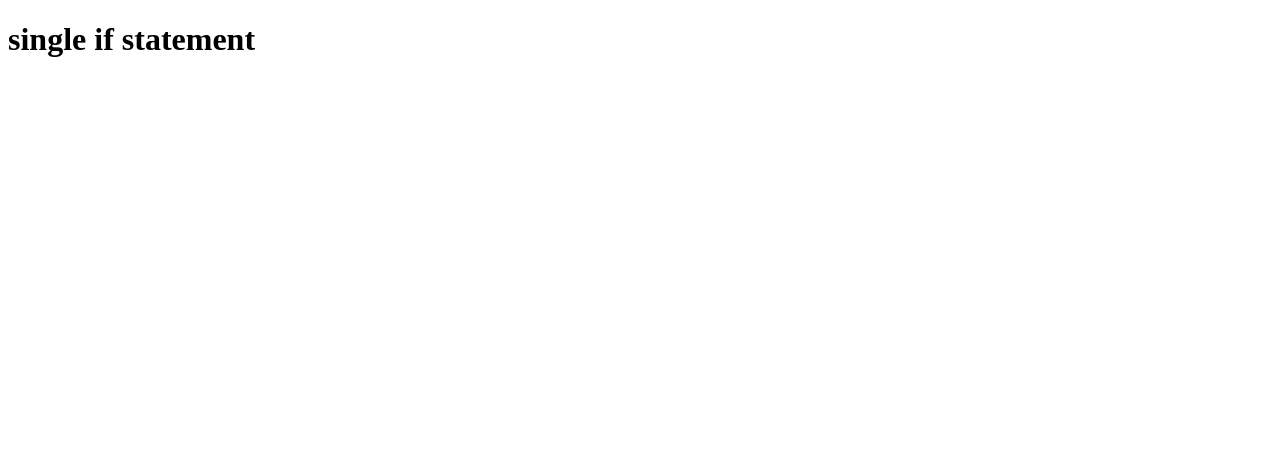
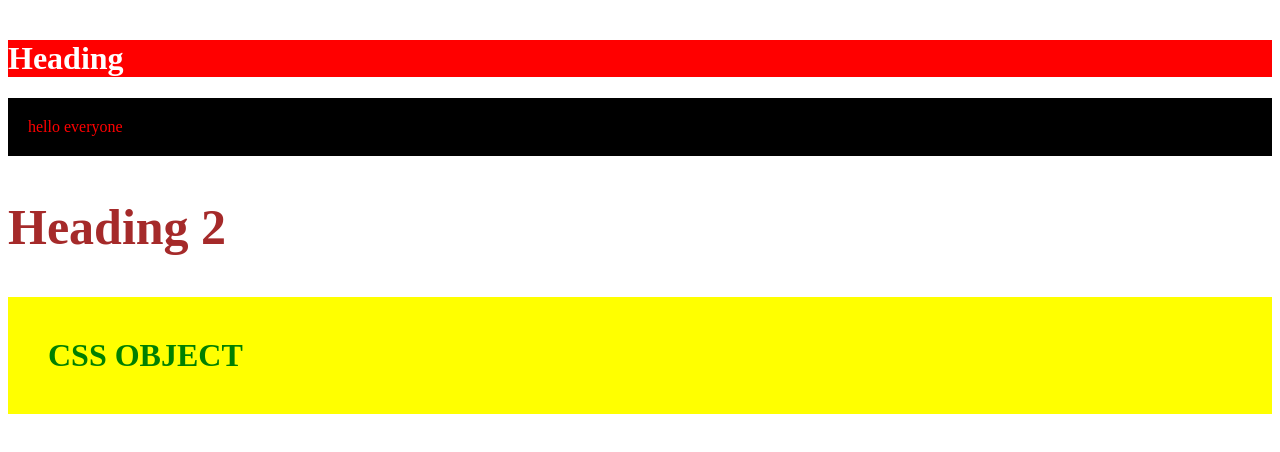
Before and after one commit to suprava16/REACT_SESSION_4, a React (Create React App) app: page / in a window 1280 px wide. Shown: the top 452 px of the page. Built offline with nearby package versions, Linux system fonts and the light colour scheme.

Commit message:
css properties

```diff
--- a/src/Components/ConditionalRendering/ConditionalRendering.js
+++ b/src/Components/ConditionalRendering/ConditionalRendering.js
@@ -1,5 +1,16 @@
 import React from "react"
-
+import "../Style.css"
+const style={
+  root:{
+    color:"green",
+    backgroundColor:"yellow",
+    padding:40
+  },
+  paragraph:{
+    color:"red",
+    backgroundColor:"black"
+  }
+}
 export default class ConditionalRendering extends React.Component{
   constructor(){
     super();
@@ -22,12 +33,16 @@ export default class ConditionalRendering extends React.Component{
     // }
     return(
       <div>
-        {/* {this.state.isLoggedIn===true?<h1>heading</h1>:<h2>Else part</h2>}
-        <input type="text" onChange={this.handleChange}/>
-        <button disabled={this.state.input_text===""?true:false}>Add</button> */}
-        {this.state.isLoggedIn===false &&
-        <h1>single if statement</h1>}
+        {/* {this.state.isLoggedIn===true?<h1>heading</h1>:<h2>Else part</h2>}  */}
+        {/* <input type="text" onChange={this.handleChange}/>
+        <button disabled={this.state.input_text===""?true:false}>Add</button>  */}
+        {/* {this.state.isLoggedIn===true &&
+        <h1>single if statement</h1>} */}
 
+        <h1 style={{backgroundColor:"red",marginTop:40,color:"white"}}>Heading</h1>
+        <p style={style.paragraph}>hello everyone</p>
+        <h2 className="heading">Heading 2</h2>
+        <h1 style={style.root}>CSS OBJECT</h1>
       </div>
     )
   }
--- /dev/null
+++ b/src/Components/Style.css
@@ -0,0 +1,9 @@
+p{
+  color:blue;
+  background-color: cadetblue;
+  padding: 20px;
+}
+.heading{
+  color: brown;
+  font-size: 50px;
+}
```
